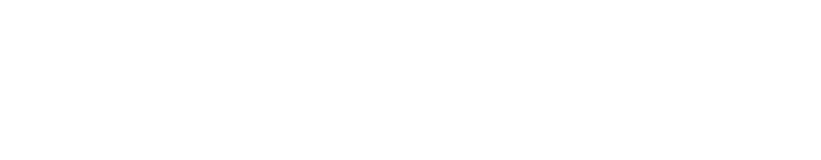
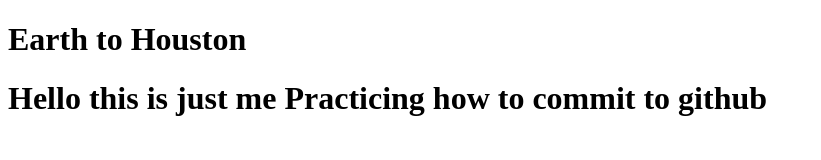
Before and after one commit to DavidMontgomery5/Front-End-Portfolio, a website: page index.html in a window 1280 px wide. Shown: the whole page, without its empty margins (0-821 px from the left). Drawn offline with Linux system fonts and the light colour scheme.

Commit message:
2nd Commit

```diff
--- a/index.html
+++ b/index.html
@@ -2,10 +2,12 @@
 <html lang="en">
 <head>
     <meta charset="UTF-8">
+    <meta http-equiv="X-UA-Compatible" content="IE=edge">
     <meta name="viewport" content="width=device-width, initial-scale=1.0">
-    <title>Website Version 1.0</title>
+    <title>Davids Portfolio Landing Page</title>
 </head>
 <body>
-
+    <h1>Earth to Houston</h1>
+    <h1>Hello this is just me Practicing how to commit to github</h1>
 </body>
 </html>
```
Also changed, not shown: package.json (added, +19 -0 lines), README.md (deleted), styles.css (deleted), 2 other files.
